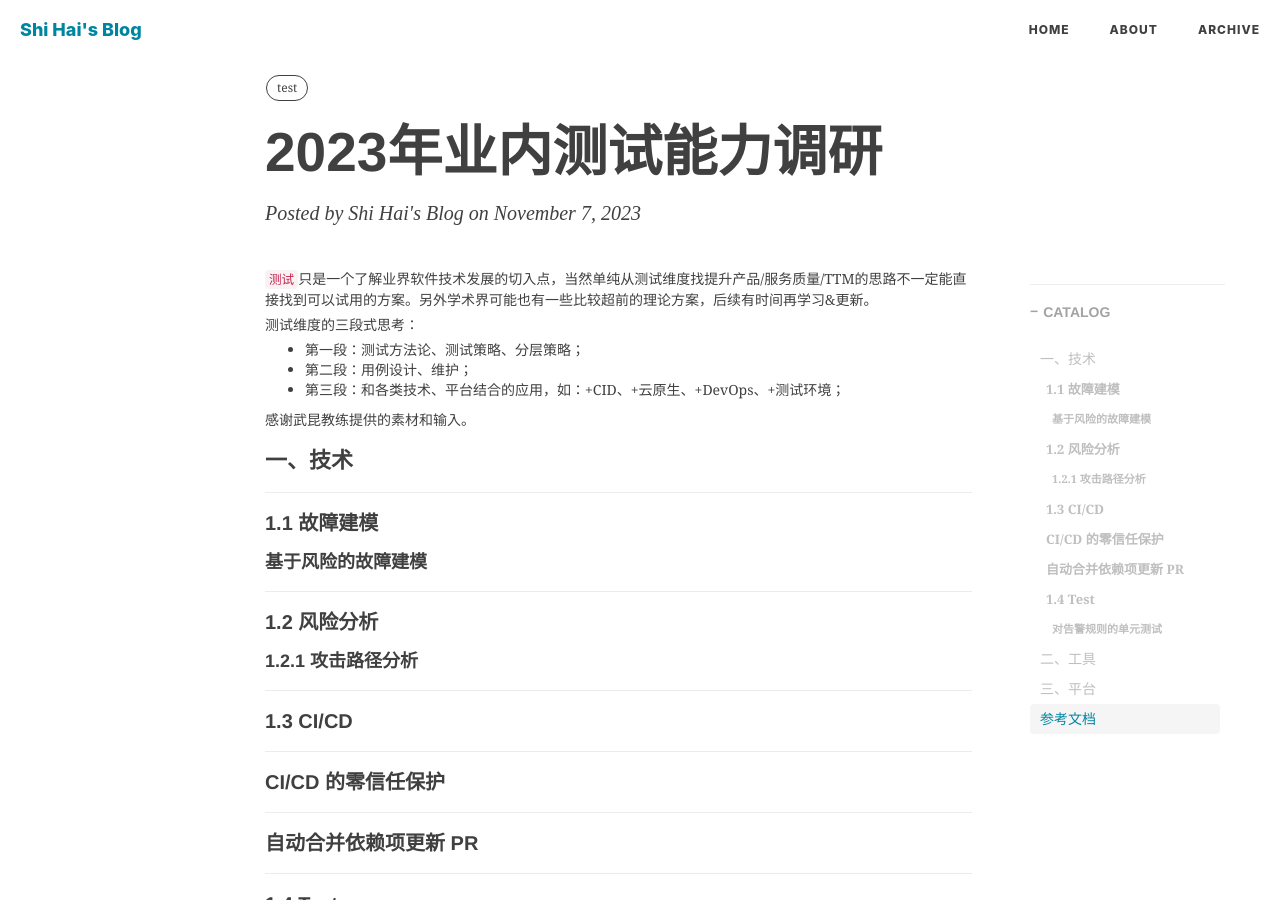
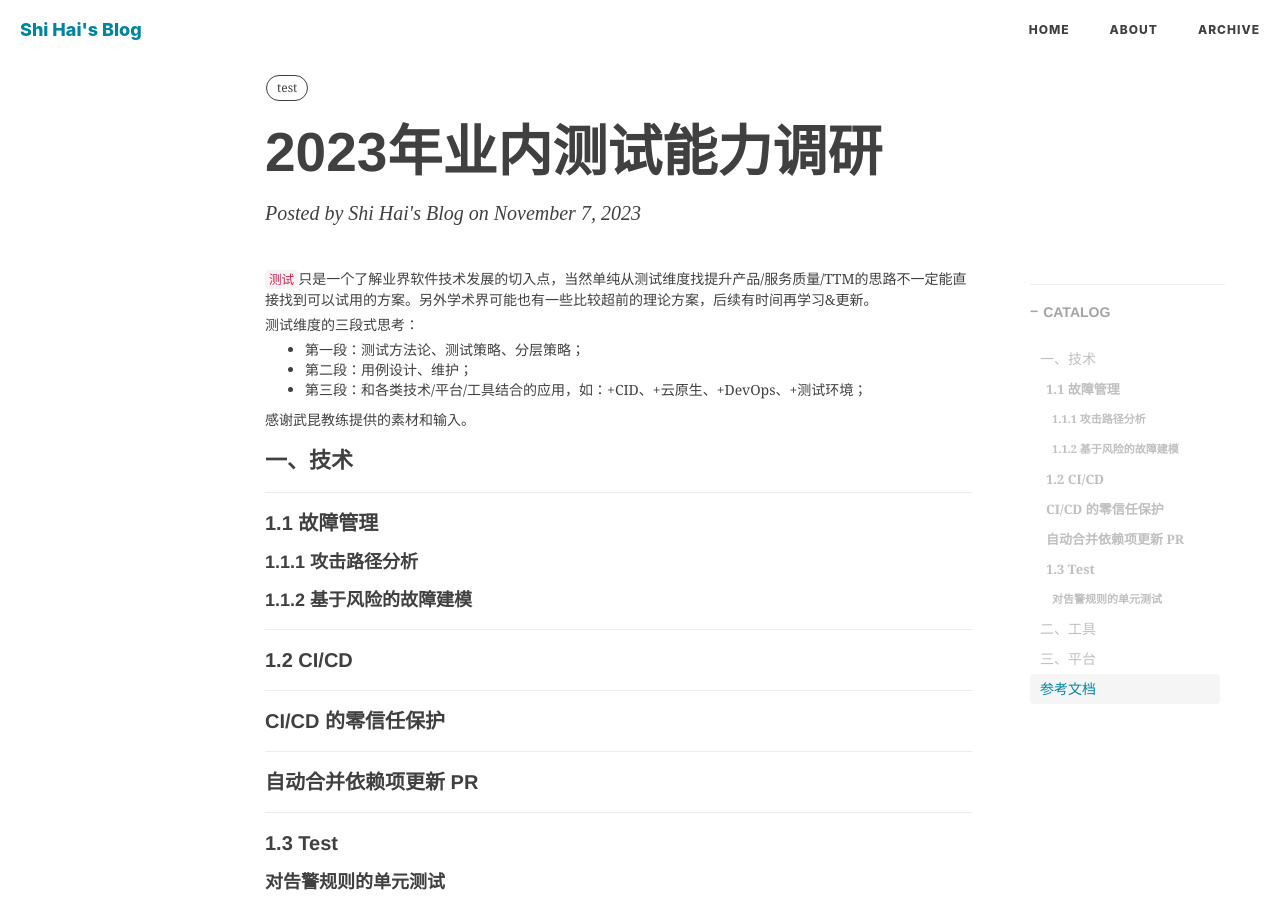
Before and after one commit to shihai1991/shihai1991.github.io, a Jekyll site: the page built from _posts/2023-11-07-2023年业内测试能力调研.md, in a window 1280 px wide and 900 px high. Built offline with Jekyll 4.4.1, drawn with Linux system fonts in a browser that asks for light colours; nearby versions of some CDN libraries; comment, search, counter and statistics services are not loaded.

Commit message:
Update 2023-11-07-2023年业内测试能力调研.md

```diff
--- a/_posts/2023-11-07-2023年业内测试能力调研.md
+++ b/_posts/2023-11-07-2023年业内测试能力调研.md
@@ -14,23 +14,21 @@ time: '2023.11.07 21:03:00'
 测试维度的三段式思考：
 - 第一段：测试方法论、测试策略、分层策略；
 - 第二段：用例设计、维护；
-- 第三段：和各类技术、平台结合的应用，如：+CID、+云原生、+DevOps、+测试环境；
+- 第三段：和各类技术/平台/工具结合的应用，如：+CID、+云原生、+DevOps、+测试环境；
 
 感谢武昆教练提供的素材和输入。
 <!--more-->
 
 # 一、技术
-## 1.1 故障建模
-### 基于风险的故障建模
+## 1.1 故障管理
+### 1.1.1 攻击路径分析
+### 1.1.2 基于风险的故障建模
 
-## 1.2 风险分析
-### 1.2.1 攻击路径分析
-
-## 1.3 CI/CD
+## 1.2 CI/CD
 ## CI/CD 的零信任保护
 ## 自动合并依赖项更新 PR
 
-## 1.4 Test
+## 1.3 Test
 ### 对告警规则的单元测试
 
 # 二、工具
```
